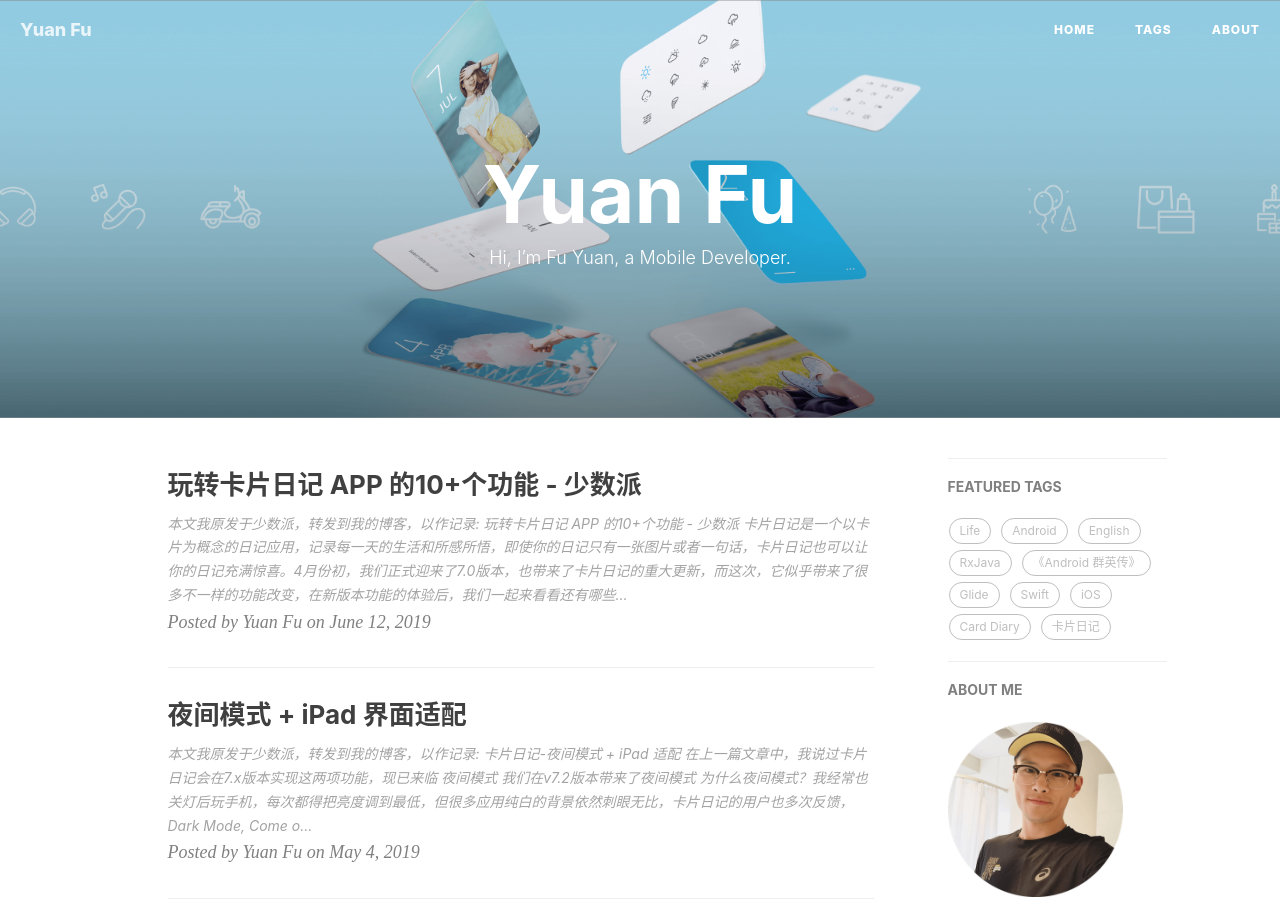
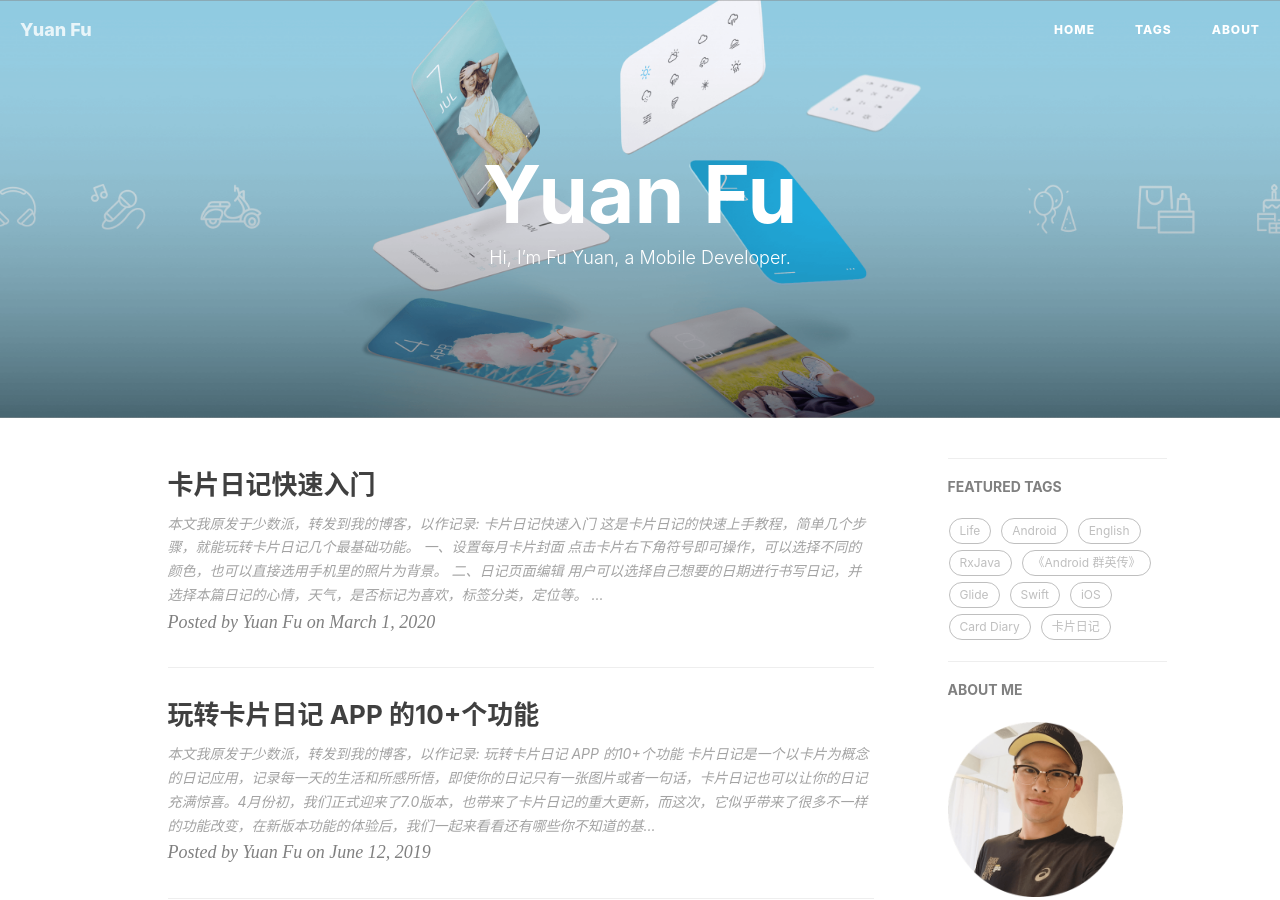
Before and after one commit to MrFuFuFu/mrfufufu.github.io, a Jekyll site: the page built from index.html, in a window 1280 px wide and 900 px high. Built offline with Jekyll 4.4.1, drawn with Linux system fonts in a browser that asks for light colours; nearby versions of some CDN libraries; the list of posts is cut into pages by our own code; comment, search, counter and statistics services are not loaded.

Commit message:
update info

```diff
--- a/_posts/2019-06-12-SSpai-CardDiary10Features.markdown
+++ b/_posts/2019-06-12-SSpai-CardDiary10Features.markdown
@@ -1,6 +1,6 @@
 ---
 layout: post
-title:  玩转卡片日记 APP 的10+个功能 - 少数派
+title:  玩转卡片日记 APP 的10+个功能
 author: Yuan Fu
 date:   2019-06-12
 catalog:    true
@@ -9,7 +9,7 @@ tags:
     - 卡片日记
 ---
 
-> 本文我原发于少数派，转发到我的博客，以作记录: [玩转卡片日记 APP 的10+个功能 - 少数派](https://sspai.com/post/54301)
+> 本文我原发于少数派，转发到我的博客，以作记录: [玩转卡片日记 APP 的10+个功能](https://sspai.com/post/54301)
 
 
 卡片日记是一个以卡片为概念的日记应用，记录每一天的生活和所感所悟，即使你的日记只有一张图片或者一句话，卡片日记也可以让你的日记充满惊喜。4月份初，我们正式迎来了7.0版本，也带来了卡片日记的重大更新，而这次，它似乎带来了很多不一样的功能改变，在新版本功能的体验后，我们一起来看看还有哪些你不知道的基础功能。
@@ -127,4 +127,4 @@ App首页卡片背景默认为淡蓝色，如果不喜欢系统默认千篇一
 
 以上是一些编写日记所需的基本技能，下次我帮大家解锁一些隐藏技能，下次再约啦~
 
-[玩转卡片日记 APP 的10+个功能 - 少数派](https://sspai.com/post/54301)
+[玩转卡片日记 APP 的10+个功能](https://sspai.com/post/54301)
--- /dev/null
+++ b/_posts/2020-03-01-SSpai-CardDiaryQuickStart.markdown
@@ -0,0 +1,53 @@
+---
+layout: post
+title:  卡片日记快速入门
+author: Yuan Fu
+date:   2020-03-01
+catalog:    true
+tags:
+    - Card Diary
+    - 卡片日记
+---
+
+> 本文我原发于少数派，转发到我的博客，以作记录: [卡片日记快速入门](https://sspai.com/post/59307)
+
+这是卡片日记的快速上手教程，简单几个步骤，就能玩转卡片日记几个最基础功能。
+
+## 一、设置每月卡片封面
+ 点击卡片右下角符号即可操作，可以选择不同的颜色，也可以直接选用手机里的照片为背景。
+
+![](/img/carddiary/b2fba2b5796372fa251cadbab9c4f0ea.jpg)
+
+## 二、日记页面编辑
+
+用户可以选择自己想要的日期进行书写日记，并选择本篇日记的心情，天气，是否标记为喜欢，标签分类，定位等。
+
+![日记页面编辑](/img/carddiary/bf98319510f3f7d64b9b007830d8e778.jpg)
+
+## 三、查看当月日记明细
+
+点击卡片正下方日历可查看当月日记明细，如本篇日历内包含图片，这第一张图片会以封面显示，如纯文字，则会截取正文内容为封面显示。
+
+![查看当月日记明细](/img/carddiary/642d5f5f29793c131c32779bafbcb811.jpg)
+
+## 四、日记详情分享为图片
+
+点击正文左下角符号，选择保存日记（图片）并储存图片，即可在手机相册中查看已保存的日记图片。
+
+![日记详情分享为图片](/img/carddiary/ef130c726586eb8df00b81bdfaf06c53.jpg)
+
+## 五、如何修改已完成的日记
+
+点击正文左下角符号进行编辑即可。
+
+![如何修改已完成的日记](/img/carddiary/e3a896beb46d1f758891f7a273a4d41b.jpg)
+
+## 六、如何设置键盘锁
+
+用户隐私对于日记软件显得格外重要，为此我们也提供键盘锁功能。用户可从个人页面进入到设置界面，选择锁定设置。
+
+![如何设置键盘锁](/img/carddiary/40ef01ac3e373c56105f1e3bf1aab66a.jpg)
+
+以上便是今日的教程分享，目前卡片日记在 iOS 和 Android 系统的各个应用商城均支持搜索下载，下次我再帮大家解锁一些隐藏技能，再约啦~
+
+[卡片日记快速入门](https://sspai.com/post/59307)
```
Also changed, not shown: img/carddiary/40ef01ac3e373c56105f1e3bf1aab66a.jpg (added), img/carddiary/642d5f5f29793c131c32779bafbcb811.jpg (added), img/carddiary/b2fba2b5796372fa251cadbab9c4f0ea.jpg (added), img/carddiary/bf98319510f3f7d64b9b007830d8e778.jpg (added), img/carddiary/e3a896beb46d1f758891f7a273a4d41b.jpg (added), img/carddiary/ef130c726586eb8df00b81bdfaf06c53.jpg (added).
